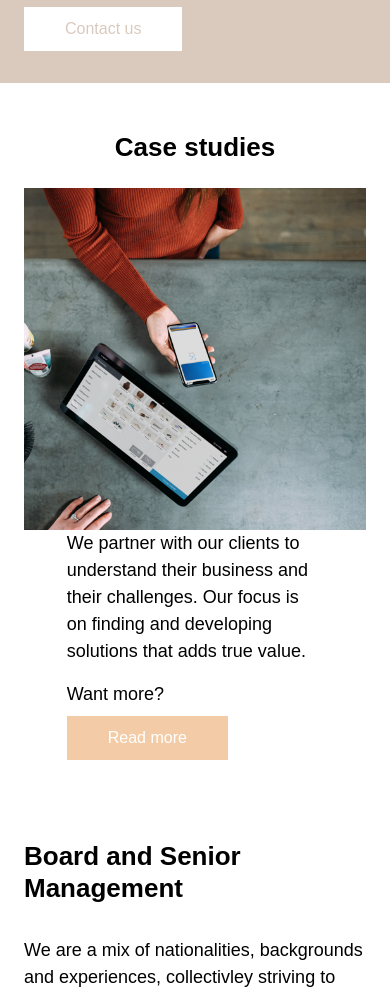
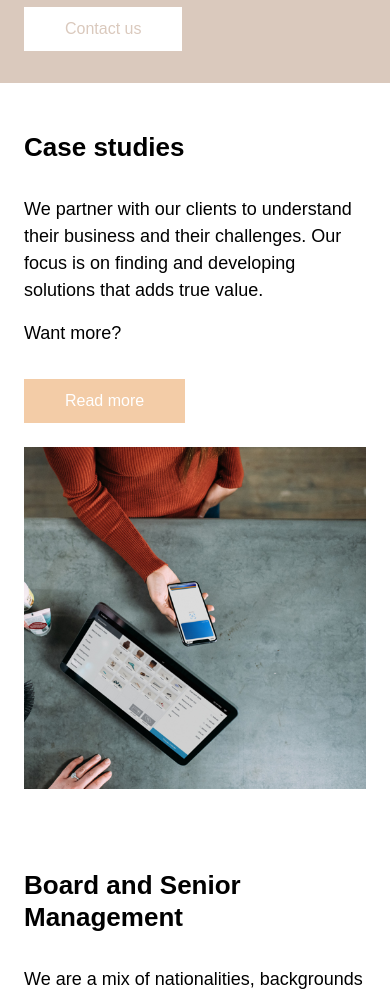
Before and after one commit to Fimento/fimento-website, a Gatsby site: page / in a window 390 px wide. Shown: the part 2700-3689 px from the top of the page. Built offline with nearby package versions, Linux system fonts and the light colour scheme; Gatsby itself is replaced by a stand-in of ours.

Commit message:
[4087] Refactor case studies to be ready for better responsiveness

```diff
--- /dev/null
+++ b/src/logic/layouts/CaseStuides.jsx
@@ -0,0 +1,93 @@
+import React from 'react';
+import styled from 'styled-components';
+
+import style from '../../constants/style';
+
+import StyledParagraph from '../../styled/elements/StyledParagraph';
+import StyledImg from '../../styled/elements/StyledImg';
+import StyledButton from '../../styled/elements/StyledButton';
+import StyledH2 from '../../styled/elements/StyledH2';
+
+import digitalPayment from '../../assets/digital-payment.png';
+
+import SmoothScrollAnchor from '../elements/SmoothScrollAnchor';
+
+const StyledCaseStudies = styled.div`
+  display: flex;
+  flex-direction: column;
+  align-items: start;
+  justify-content: center;
+
+  ${style.media.laptop`
+    flex-direction: row;
+  `}
+`;
+
+const StyledLeft = styled.div`
+  display: flex;
+  flex-direction: column;
+  align-items: center;
+  justify-content: flex-start;
+
+  ${style.media.laptop`
+    width: 50%;
+    height: 100%;
+    justify-content: flex-end;
+    align-items: start;
+  `}
+`;
+
+const StyledLeftContent = styled.div`
+  display: flex;
+  flex-direction: column;
+  align-items: flex-start;
+  justify-content: center;
+
+  ${StyledButton} {
+    margin: ${style.spaces.regular} 0 ${style.spaces.regular} 0;
+  }
+
+  ${style.media.laptop`
+    width: 80%;
+    justify-content: flex-end;
+  `}
+`;
+const StyledRightContent = styled.div`
+  display: flex;
+  flex-direction: column;
+  align-items: center;
+
+  ${StyledImg} {
+  }
+  ${style.media.laptop`
+    width: 50%;
+    height: 100%;
+    justify-content: flex-end;
+  `}
+
+`;
+
+const CaseStudies = () => (
+  <StyledCaseStudies>
+    <StyledLeft>
+      <StyledLeftContent>
+        <StyledH2>Case studies</StyledH2>
+        <StyledParagraph>
+          We partner with our clients to understand
+          their business and their challenges. Our
+          focus is on finding and developing
+          solutions that adds true value.
+        </StyledParagraph>
+        <StyledParagraph>
+          Want more?
+        </StyledParagraph>
+        <StyledButton as={SmoothScrollAnchor} primary="beige" secondary="white" href="#contact">Read more</StyledButton>
+      </StyledLeftContent>
+    </StyledLeft>
+    <StyledRightContent>
+      <StyledImg src={digitalPayment} alt="" width="100%" />
+    </StyledRightContent>
+  </StyledCaseStudies>
+);
+
+export default CaseStudies;
--- a/src/pages/index.jsx
+++ b/src/pages/index.jsx
@@ -9,14 +9,7 @@ import Section from '../logic/layouts/Section';
 import Hero from '../logic/layouts/Hero';
 
 import honeyComb from '../assets/honey-comb-img.png';
-import digitalPayment from '../assets/digital-payment.png';
-import tree from '../assets/picture-tree.jpg';
-// Board
-import hanna from '../assets/hanna.jpg';
-import bruno from '../assets/bruno.jpg';
-import mats from '../assets/mats.jpg';
-import trond from '../assets/trond-dale.jpg';
-import lars from '../assets/lars-hallenius.jpg';
+import tree from '../assets/tree.png';
 
 import StyledParagraph from '../styled/elements/StyledParagraph';
 import StyledImg from '../styled/elements/StyledImg';
@@ -30,6 +23,7 @@ import AsideLayout, { StyledAside } from '../logic/layouts/AsideLayout';
 import Board from '../logic/layouts/Board';
 import Quote from '../logic/layouts/Quote';
 import WhyUs from '../logic/layouts/WhyUs';
+import CaseStudies from '../logic/layouts/CaseStuides';
 
 const Home = () => (
   <Page>
@@ -69,24 +63,7 @@ const Home = () => (
       <WhyUs />
     </Section>
     <Section background="white" marginTop="none" marginBottom="none">
-      <AsideLayout>
-        <StyledH2>Case studies</StyledH2>
-        <StyledAside>
-          <StyledImg src={digitalPayment} alt="" width="100%" />
-        </StyledAside>
-        <StyledFlexBox flexDirection="column" maxWidth="75%">
-          <StyledParagraph>
-            We partner with our clients to understand
-            their business and their challenges. Our
-            focus is on finding and developing
-            solutions that adds true value.
-          </StyledParagraph>
-          <StyledParagraph>
-            Want more?
-          </StyledParagraph>
-          <StyledButton as={SmoothScrollAnchor} href="#contact">Read more</StyledButton>
-        </StyledFlexBox>
-      </AsideLayout>
+      <CaseStudies />
     </Section>
     <Section background="white" marginTop="none" marginBottom="none">
       <Board />
```
